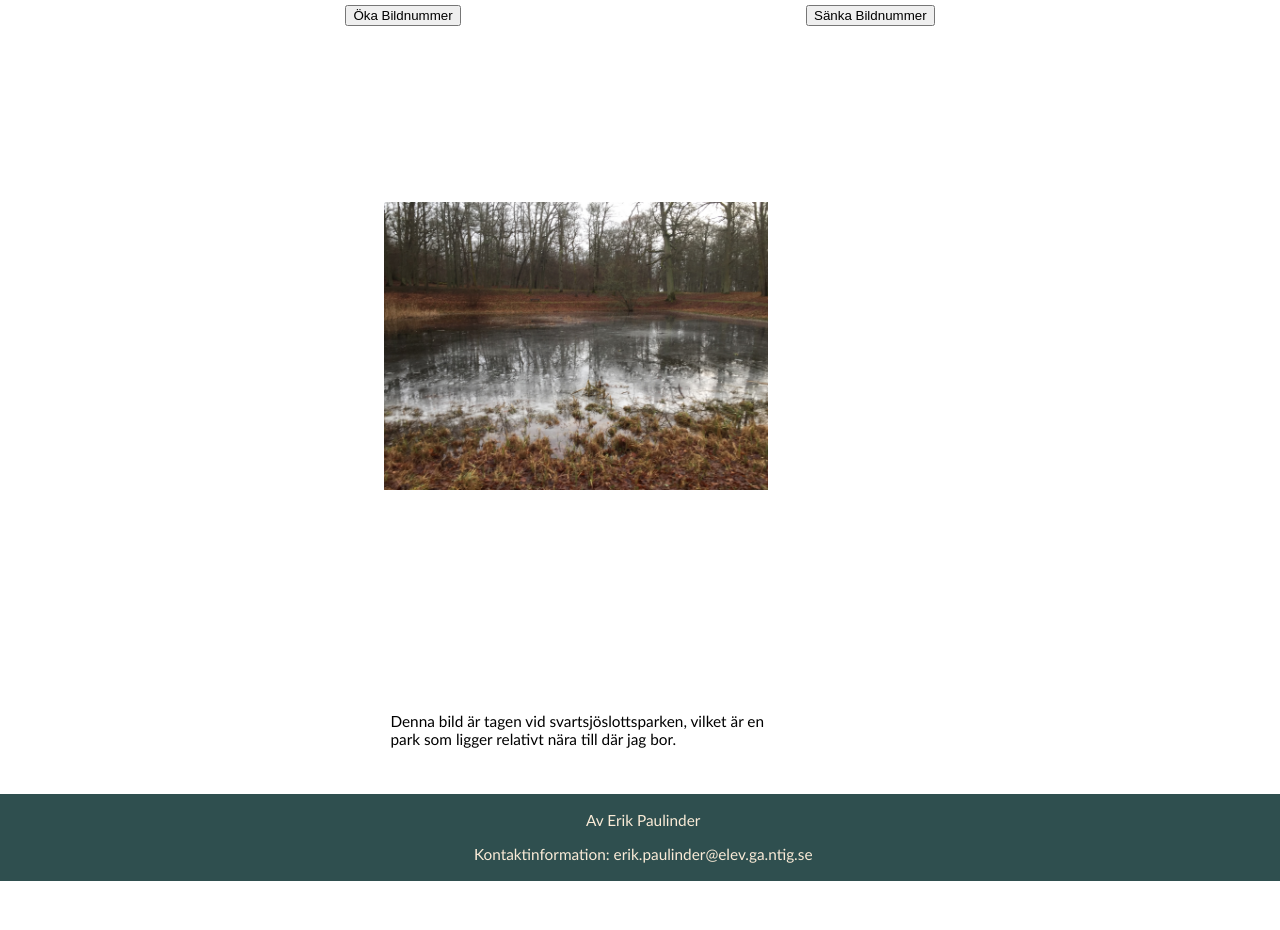
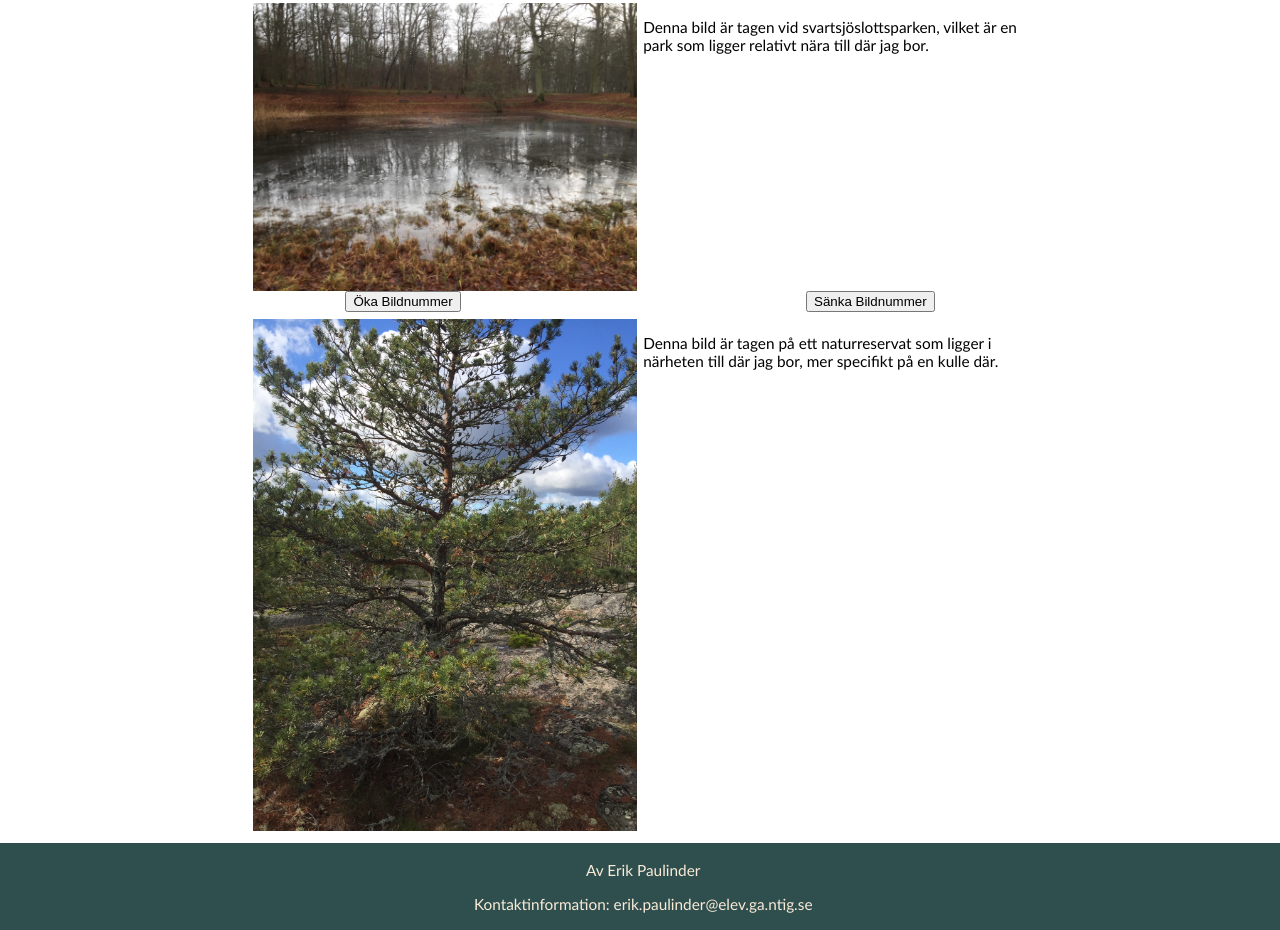
Before and after one commit to Hustra03/Personlig-Hemsida-ReDo, a plain HTML site: page Bild.html in a window 1280 px wide. Shown: the part 322-1252 px from the top of the page. Before the commit the page ends 1203 px from the top, so only its background shows below. Drawn offline with Linux system fonts and the light colour scheme.

Commit message:
Bildspelet förbättrat

```diff
--- a/Bild.html
+++ b/Bild.html
@@ -28,12 +28,15 @@
       Nedan är ett galleri av bilder från olika platser i Ekerö kommun.
     </h3>
     <div class="titel">
-      <button type="button" onclick="ÖkaBildnummer()">Öka Bildnummer</button
-      ><button type="button" onclick="SänkaBildnummer()">
-        Sänka Bildnummer
-      </button>
+      <button type="button" onclick="ÖkaBildnummer()">Öka Bildnummer</button>
+      <button type="button" onclick="SänkaBildnummer()">Sänka Bildnummer</button>
     </div>
     <div id="BildPosition" class="Bilder"></div>
+    <div class="titel">
+      <button type="button" onclick="ÖkaBildnummer2()">Öka Bildnummer</button>
+      <button type="button" onclick="SänkaBildnummer2()">Sänka Bildnummer</button>
+    </div>
+    <div id="BildPosition2" class="Bilder"></div>
     <footer>
       <p>Av Erik Paulinder</p>
 
--- a/mystyle.css
+++ b/mystyle.css
@@ -21,6 +21,7 @@ a:hover {
 .titel {
   display: flex;
   justify-content: space-evenly;
+  margin-bottom: 0.5vw;
 }
 .bild {
   width: 33%;
@@ -64,23 +65,18 @@ a {
 
 footer {
   padding: 0.2vw;
-  margin-top: 0;
+  margin-top: 1vw;
   text-align: center;
   color: antiquewhite;
   background-color: darkslategray;
 }
 
 .Bilder {
-  display: grid;
-  grid-template-columns: 30vw 30vw;
-  grid-template-rows: 50vw 10vw;
+  display: flex;
+  justify-content: center;
 }
 
 .bildspel {
   width: 30vw;
   height: auto;
-  grid-column-start: 2;
-  display: flex;
-  justify-content: center;
-  align-self: center;
 }
--- a/script.js
+++ b/script.js
@@ -1,106 +1,120 @@
 "using strict";
 
-let visadBild = 1;
-let BildPosition = document.getElementById("BildPosition");
+let visadBild1 = 1;
+let visadBild2 = 1;
+let BildPosition1 = document.getElementById("BildPosition");
+let BildPosition2 = document.getElementById("BildPosition2");
 
 function Bildspel() {
-  BildPosition.innerHTML = "";
+  BildPosition1.innerHTML = "";
+  BildPosition2.innerHTML = "";
 
-  if (visadBild == 1) {
+  if (visadBild1 == 1) {
     let item = document.createElement("img");
     item.src = "Bilder/IMG_1826.JPG";
     item.alt =
       "En bild tagen vid svartsjö slottsparken, på insjön under hösten, och denna är nedsjunken i en fyrkantig avplanad grop, och marken är täckt av löven som fallit från träden.";
     item.classList.add("bildspel");
-    BildPosition.append(item);
+    BildPosition1.append(item);
     let text = document.createElement("p");
     text.innerText =
       "Denna bild är tagen vid svartsjöslottsparken, vilket är en park som ligger relativt nära till där jag bor.";
     text.classList.add("bildspel");
-    BildPosition.append(text);
+    BildPosition1.append(text);
   }
 
-  if (visadBild == 2) {
+  if (visadBild1 == 2) {
     let item = document.createElement("img");
     item.src = "Bilder/IMG_1970.JPG";
     item.alt =
       "En bild tagen i en skog nära till där jag bor, också på en insjö, men denna bild är tagen på vintern. Vattnet är helt fruset, och man ser fotspår från olika djur i tunn snö som delvis täcker isen, och i bakgrunden ses ett mindre berg. ";
     item.classList.add("bildspel");
-    BildPosition.append(item);
+    BildPosition1.append(item);
     let text = document.createElement("p");
     text.innerText =
       "Denna bild är tagen i en skog i närheten till där jag bor, där ett före detta stenbrott nu är fyllt med vatten.";
     text.classList.add("bildspel");
-    BildPosition.append(text);
+    BildPosition1.append(text);
   }
-  if (visadBild == 3) {
+  if (visadBild1 == 3) {
     let item = document.createElement("img");
     item.src = "Bilder/IMG_2203.JPG";
     item.alt =
       "En bild på min tomt. Vi ser en del av gräsmattan på den övre delen av tomten, och på den nedre delen vi en studsmatta och ett hallonland. I bakgrunden ses en skjul, och bortom detta en skog";
     item.classList.add("bildspel");
-    BildPosition.append(item);
+    BildPosition1.append(item);
     let text = document.createElement("p");
     text.innerText =
       "Denna bild är tagen från min tomt, och visar den nedre delen av tomten samt åkrarna och skogen som ligger bortom denna. ";
     text.classList.add("bildspel");
-    BildPosition.append(text);
+    BildPosition1.append(text);
   }
 
-  if (visadBild == 4) {
+  if (visadBild2 == 1) {
     let item = document.createElement("img");
     item.src = "Bilder/IMG_2269.JPG";
     item.alt =
       "En bild på ett träd, mer specifikt en gran, som står på ett berg och i bakgrunden ses ett flertal andra liknande träd.";
     item.classList.add("bildspel");
-    BildPosition.append(item);
+    BildPosition2.append(item);
     let text = document.createElement("p");
     text.innerText =
       "Denna bild är tagen på ett naturreservat som ligger i närheten till där jag bor, mer specifikt på en kulle där. ";
     text.classList.add("bildspel");
-    BildPosition.append(text);
+    BildPosition2.append(text);
   }
 
-  if (visadBild == 5) {
+  if (visadBild2 == 2) {
     let item = document.createElement("img");
     item.src = "Bilder/IMG_2309.JPG";
     item.alt =
       "Liknande motiv som bild 3, men denna är tagen vid ett annat tillfälle och från en annan vinkel. Vi ser en växt i förgrunden, och i bakgrunden ses en höbal-bil samt en åker täkt av nyklippt gräs. ";
     item.classList.add("bildspel");
-    BildPosition.append(item);
+    BildPosition2.append(item);
     let text = document.createElement("p");
     text.innerText =
       "Denna bild är, likt den tredje, också tagen från min tomt, och visar den nedre delen samt det som är bortom. Den är nyare, även om båda bilderna är ett par år gamla.";
     text.classList.add("bildspel");
-    BildPosition.append(text);
+    BildPosition2.append(text);
   }
 
-  if (visadBild == 6) {
+  if (visadBild2 == 3) {
     let item = document.createElement("img");
     item.src = "Bilder/IMG_1629.JPG";
     item.alt =
       "Bilden är tagen vid en badplats, och i fokus är en liten fågel som sitter på bryggan. Vi ser även bojar och en segelbåt i bakgrunden";
     item.classList.add("bildspel");
-    BildPosition.append(item);
+    BildPosition2.append(item);
     let text = document.createElement("p");
     text.innerText =
       "Denna bild är tagen vid den lokala badplatsen, i förgrunden ser bryggan, och på denna sitter en liten fågel, medans i bakgrunden så ser vi bojar och en segelbåt. ";
     text.classList.add("bildspel");
-    BildPosition.append(text);
+    BildPosition2.append(text);
   }
 }
 
 function ÖkaBildnummer() {
-  if (visadBild < 6) {
-    visadBild += 1;
+  if (visadBild1 < 3) {
+    visadBild1 += 1;
   }
   Bildspel();
 }
 function SänkaBildnummer() {
-  if (visadBild > 1) {
-    visadBild -= 1;
+  if (visadBild1 > 1) {
+    visadBild1 -= 1;
   }
   Bildspel();
 }
-
+function ÖkaBildnummer2() {
+  if (visadBild2 < 3) {
+    visadBild2 += 1;
+  }
+  Bildspel();
+}
+function SänkaBildnummer2() {
+  if (visadBild2 > 1) {
+    visadBild2 -= 1;
+  }
+  Bildspel();
+}
 Bildspel();
```
